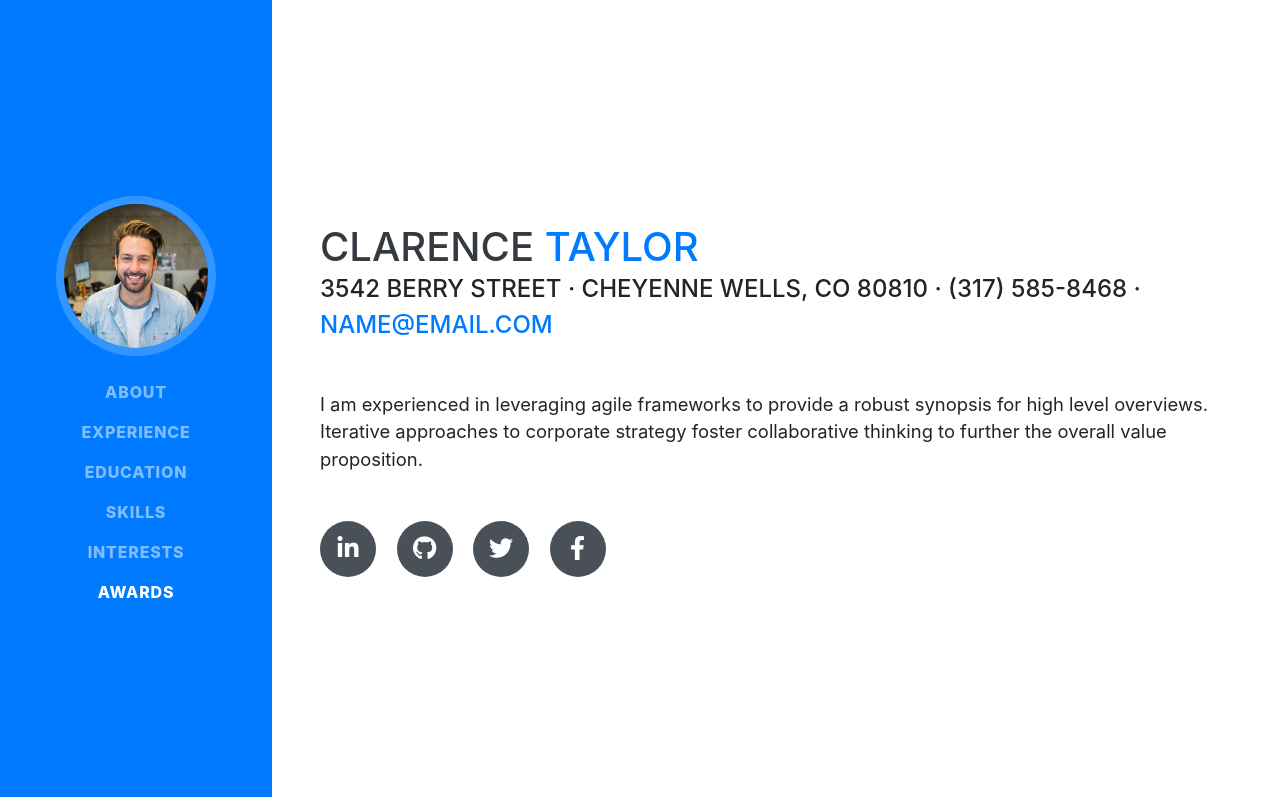
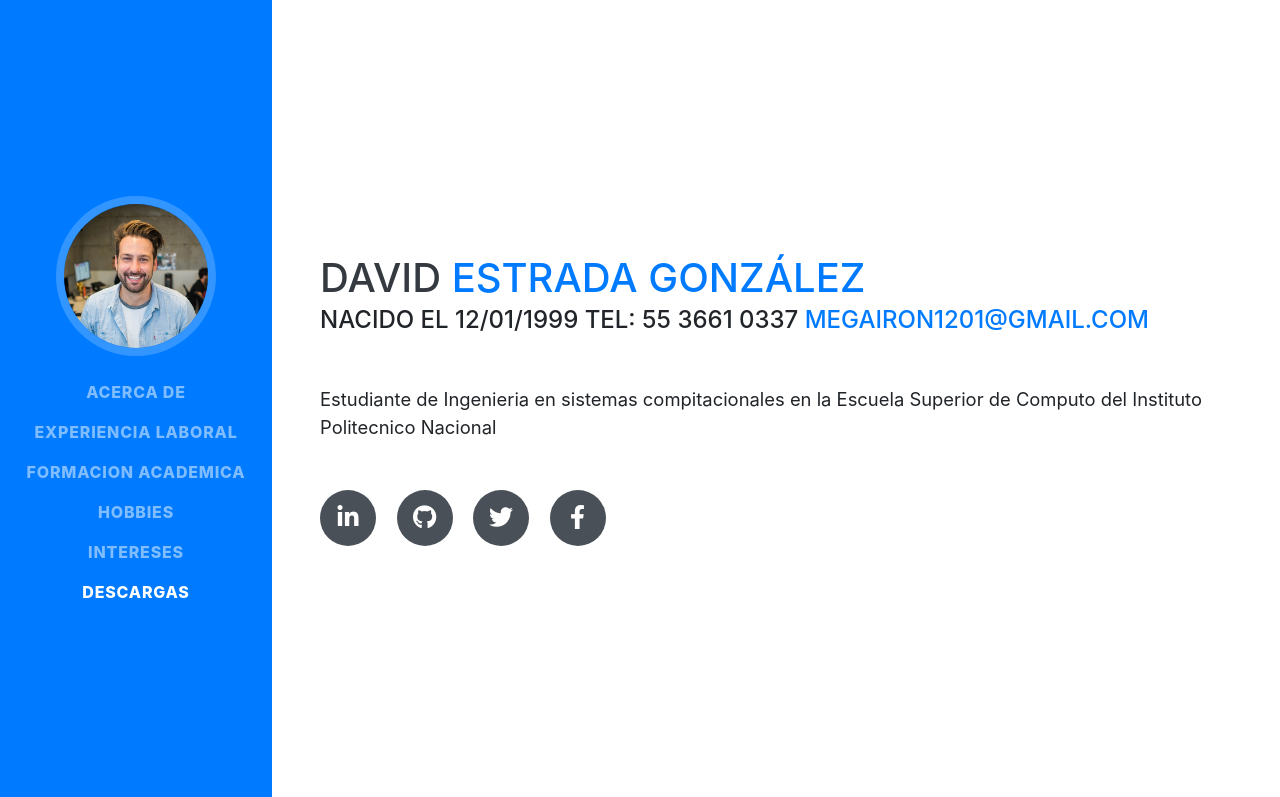
Before and after one commit to David1201IPN/Datos-personales, a website with bundled scripts: page index.html in a window 1280 px wide. Shown: the top 797 px of the page. Built offline with nearby package versions, Linux system fonts and the light colour scheme; a web font is replaced by a local one.

Commit message:
Update index.html

```diff
--- a/index.html
+++ b/index.html
@@ -38,22 +38,22 @@
     <div class="collapse navbar-collapse" id="navbarSupportedContent">
       <ul class="navbar-nav">
         <li class="nav-item">
-          <a class="nav-link js-scroll-trigger" href="#about">About</a>
+          <a class="nav-link js-scroll-trigger" href="#about">Acerca de</a>
         </li>
         <li class="nav-item">
-          <a class="nav-link js-scroll-trigger" href="#experience">Experience</a>
+          <a class="nav-link js-scroll-trigger" href="#experience">Experiencia laboral</a>
         </li>
         <li class="nav-item">
-          <a class="nav-link js-scroll-trigger" href="#education">Education</a>
+          <a class="nav-link js-scroll-trigger" href="#education">Formacion academica</a>
         </li>
         <li class="nav-item">
-          <a class="nav-link js-scroll-trigger" href="#skills">Skills</a>
+          <a class="nav-link js-scroll-trigger" href="#skills">Hobbies</a>
         </li>
         <li class="nav-item">
-          <a class="nav-link js-scroll-trigger" href="#interests">Interests</a>
+          <a class="nav-link js-scroll-trigger" href="#interests">Intereses</a>
         </li>
         <li class="nav-item">
-          <a class="nav-link js-scroll-trigger" href="#awards">Awards</a>
+          <a class="nav-link js-scroll-trigger" href="#awards">Descargas</a>
         </li>
       </ul>
     </div>
@@ -63,13 +63,13 @@
 
     <section class="resume-section p-3 p-lg-5 d-flex align-items-center" id="about">
       <div class="w-100">
-        <h1 class="mb-0">Clarence
-          <span class="text-primary">Taylor</span>
+        <h1 class="mb-0">David
+          <span class="text-primary">Estrada González</span>
         </h1>
-        <div class="subheading mb-5">3542 Berry Street · Cheyenne Wells, CO 80810 · (317) 585-8468 ·
-          <a href="mailto:name@email.com">name@email.com</a>
+        <div class="subheading mb-5">Nacido el 12/01/1999  Tel: 55 3661 0337
+          <a href="mailto:megairon1201@gmail.com">megairon1201@gmail.com</a>
         </div>
-        <p class="lead mb-5">I am experienced in leveraging agile frameworks to provide a robust synopsis for high level overviews. Iterative approaches to corporate strategy foster collaborative thinking to further the overall value proposition.</p>
+        <p class="lead mb-5">Estudiante de Ingenieria en sistemas compitacionales en la Escuela Superior de Computo del Instituto Politecnico Nacional </p>
         <div class="social-icons">
           <a href="#">
             <i class="fab fa-linkedin-in"></i>
```
